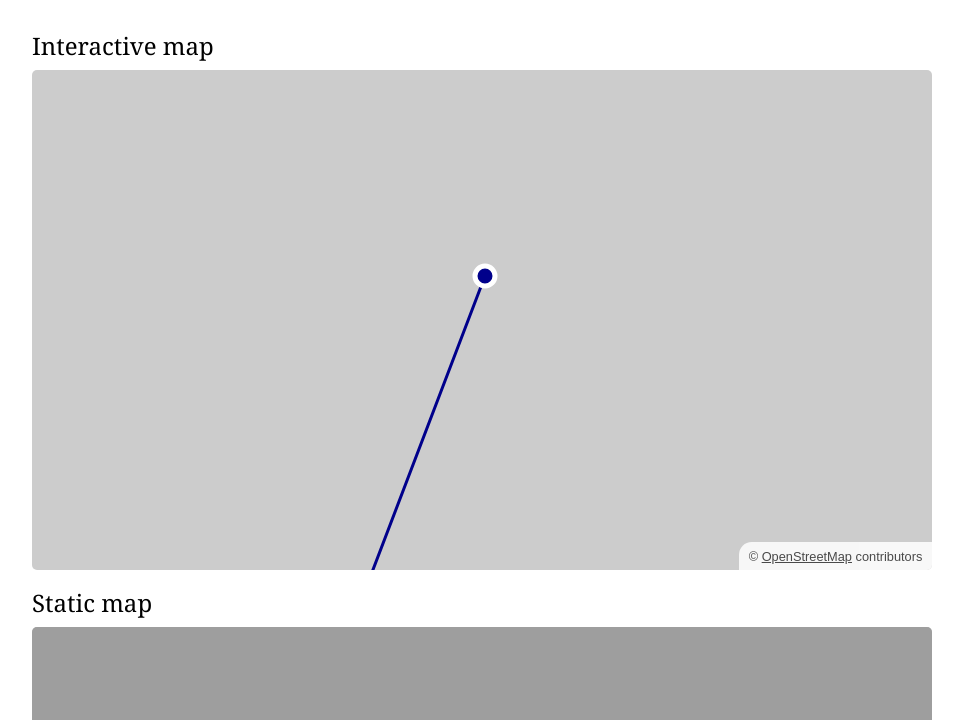
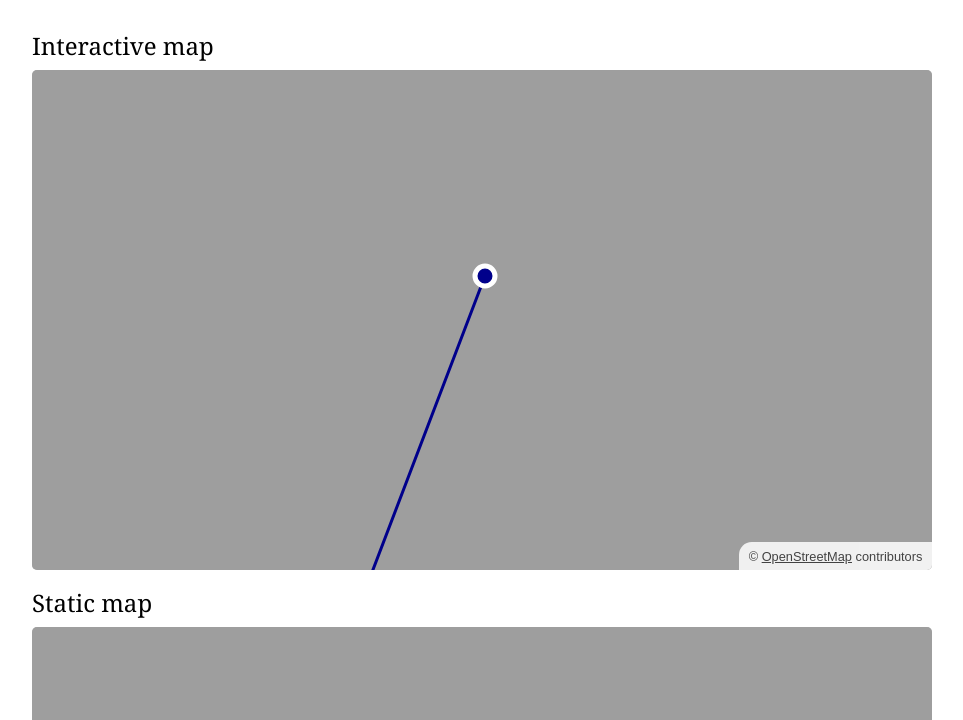
Before and after one commit to pcmill/tinymaps, a plain HTML site: page index.html in a window 1280 px wide. Shown: the part 80-800 px from the top of the page, without its empty margins (158-1121 px from the left). Drawn offline with Linux system fonts and the light colour scheme.

Commit message:
Deploying to gh-pages from @ pcmill/tinymaps@56ab42d66bf1ad0c68d567c8a776f6c41e32c092 🚀

```diff
--- a/index.html
+++ b/index.html
@@ -103,9 +103,18 @@
 
         const mapImage = new Map({
             elementId: 'mapImage',
-            center: new LatLon(52.08, 5.12),
+            center: new LatLon(52.09, 5.111),
             zoom: 11,
         });
+
+        const imageTilelayer = new TileLayer({
+            id: 'tiles',
+            tileSize: 256,
+            tileUrl: 'https://tile.openstreetmap.org/{z}/{x}/{y}.png',
+            attribution: '© <a href="https://openstreetmap.org">OpenStreetMap</a> contributors',
+        });
+
+        mapImage.add(imageTilelayer);
 
         const imageLayer = new ImageLayer({
             id: 'image',
@@ -117,10 +126,13 @@
             )
         });
 
-        mapImage.add(tilelayer);
         mapImage.add(imageLayer);
-        mapImage.attach(pan);
-        mapImage.attach(zoom);
+
+        const imagePan = new Pan();
+        mapImage.attach(imagePan);
+
+        const imageZoom = new Zoom();
+        mapImage.attach(imageZoom);
     </script>
 
     <style>
```
